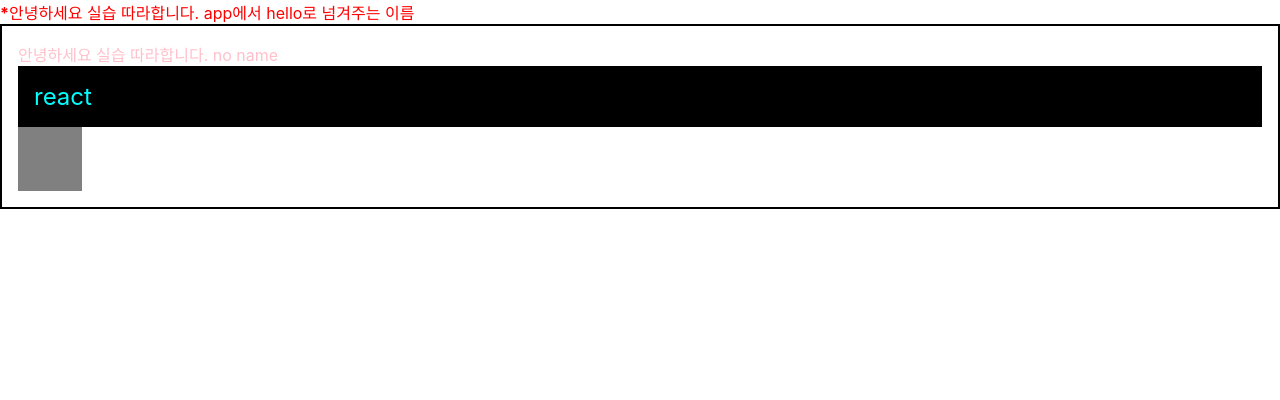
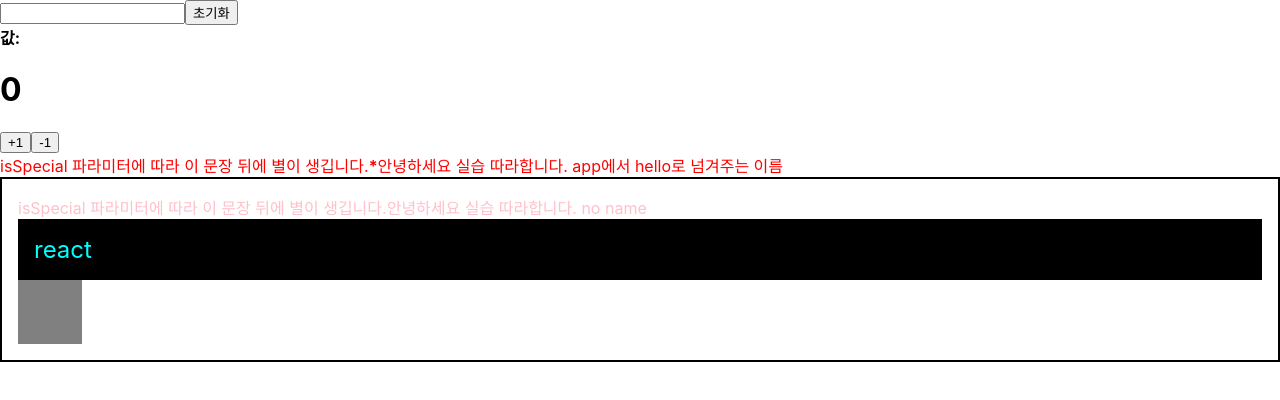
Before and after one commit to HSJung93/begin-react, a React (Create React App) app: page / in a window 1280 px wide. Shown: the top 400 px of the page. Built offline with nearby package versions, Linux system fonts and the light colour scheme.

Commit message:
til chapter 8

```diff
--- a/src/App.js
+++ b/src/App.js
@@ -2,6 +2,8 @@
 import Hello from './Hello';
 import Wrapper from './Wrapper';
 import './App.css'
+import Counter from './Counter';
+import InputSample from './inputSample';
 
 function App() {
 
@@ -16,7 +18,9 @@
 
   return (
     <>
-      <Hello name = "app에서 hello로 넘겨주는 이름" color = "red" isSpecial={true}/>
+      <InputSample />
+      <Counter />
+      <Hello name = "app에서 hello로 넘겨주는 이름" color = "red" isSpecial/>
 
       <Wrapper>
         <Hello color="pink"/>
--- /dev/null
+++ b/src/Counter.js
@@ -0,0 +1,25 @@
+import React, {useState} from 'react';
+
+function Counter() {
+
+  const [number, setNumber] = useState(0);
+
+  const onIncrease = () => {
+    setNumber(prevNumber => prevNumber + 1);
+  }
+
+  const onDecrease = () => {
+    setNumber(prevNumber => prevNumber - 1);
+  }
+
+  return (
+    <div>
+      <h1>{number}</h1>
+      {/* 함수를 호출하지 않고 함수 형태를 넘겨준다. */}
+      <button onClick = {onIncrease}>+1</button>
+      <button onClick = {onDecrease}>-1</button>
+    </div>
+  );
+}
+
+export default Counter;
--- a/src/Hello.js
+++ b/src/Hello.js
@@ -4,7 +4,8 @@
   return (
   <div style = {{color}}>
     {/* jsx에서 null, false, undefined를 렌더링하게 된다면 아무것도 나타나지 않게 된다. */}
-    { isSpecial ? <b>*</b> : null}
+    isSpecial 파라미터에 따라 이 문장 뒤에 별이 생깁니다.
+    { isSpecial && <b>*</b>}
     안녕하세요 실습 따라합니다. {name}
   </div>);
 }
--- /dev/null
+++ b/src/inputSample.js
@@ -0,0 +1,27 @@
+import React, { useState } from 'react';
+
+function InputSample() {
+
+  const [text, setText] = useState('');
+
+  const onChange = (e) => {
+    setText(e.target.value);
+  };
+
+  const onReset = () => {
+    setText('');
+  };
+
+  return (
+    <div>
+      <input onChange={onChange} value = {text}/>
+      <button onClick={onReset}>초기화</button>
+      <div>
+        <b>값: {text}</b>
+      </div>
+    </div>
+
+  );
+}
+
+export default InputSample;
```
